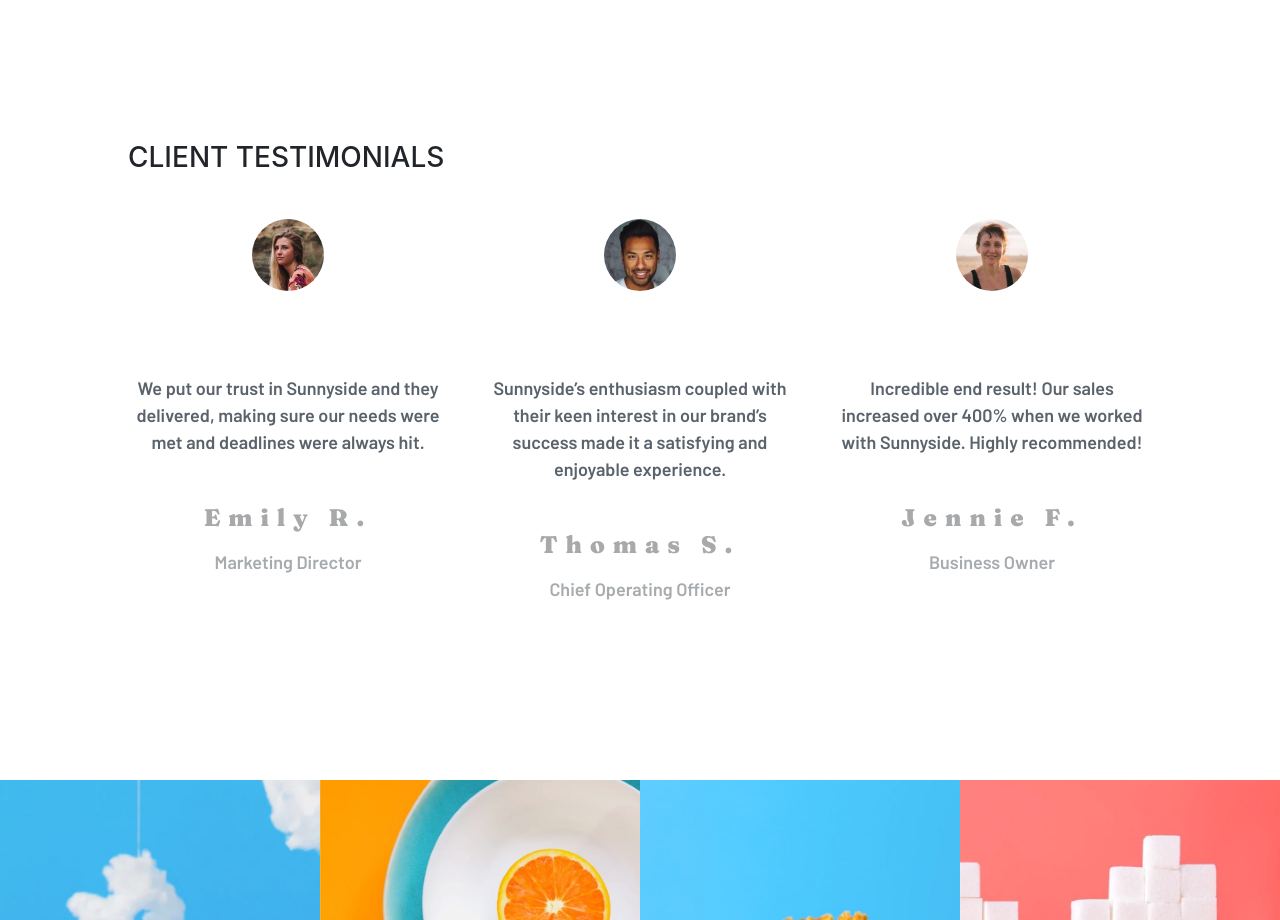
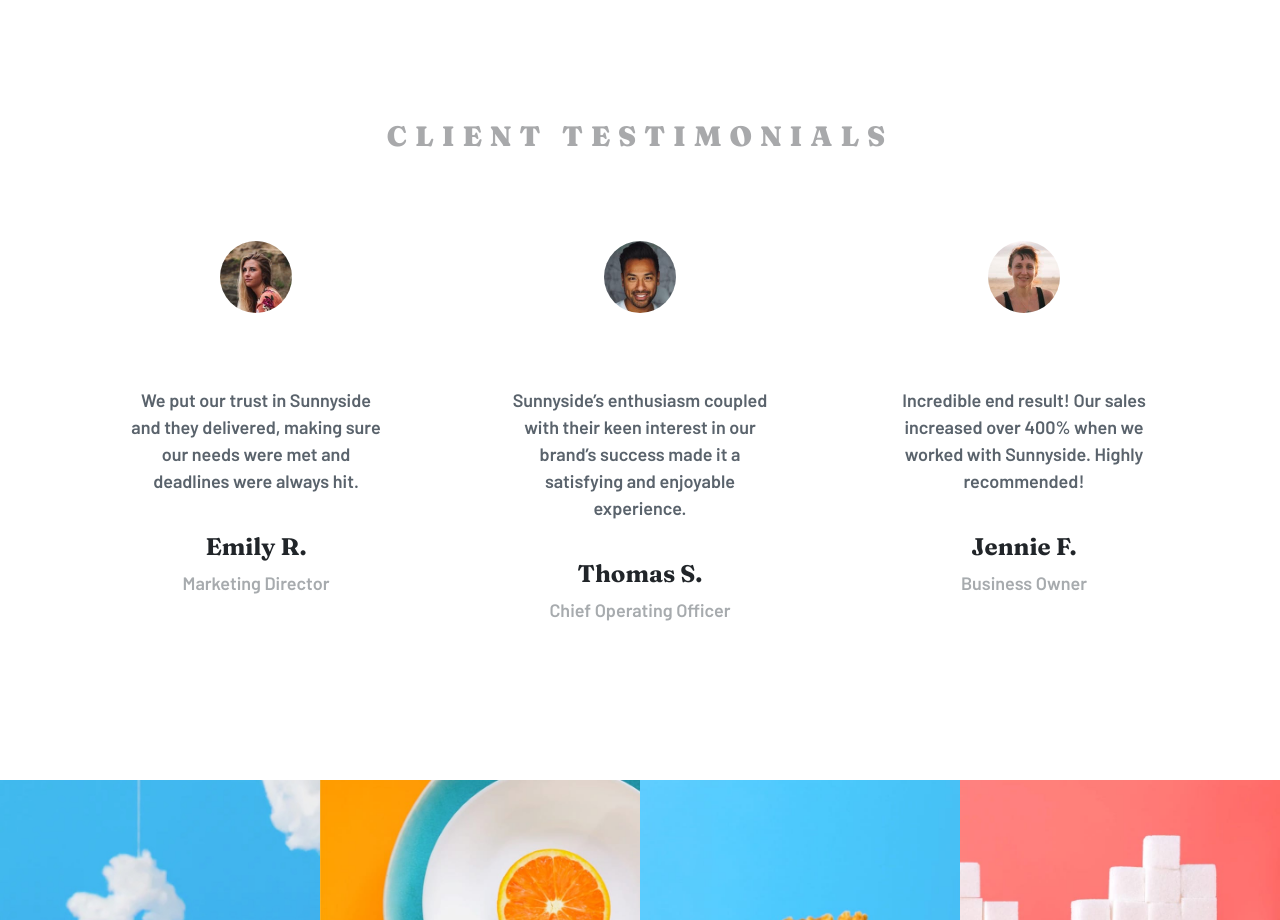
Before and after one commit to ratan17/FEM--Sunnyside-landing-Page, a plain HTML site: page index.html in a window 1280 px wide. Shown: the part 2860-3780 px from the top of the page. Drawn offline with nearby package versions, Linux system fonts and the light colour scheme; a script that the page names is missing.

Commit message:
Update styles.css

```diff
--- a/styles.css
+++ b/styles.css
@@ -1,4 +1,4 @@
-.attribution { font-size: 18px; text-align: center; background-color: cyan; }
+.attribution { font-size: 18px; text-align: center; background-color: cyan;}
 .attribution a { color: hsl(198, 62%, 26%); }
 
 body{
@@ -195,7 +195,7 @@ section.testimonials{
 }
 
 
-.testimonials .testimonials-content h4{
+.testimonials .testimonials-content h3{
   font-family: 'Fraunces', sans-serif;
   font-weight: 900;
   letter-spacing: 0.5rem;
@@ -211,7 +211,7 @@ section.testimonials{
 }
 
 .testimonials .testimonials-content .testimonials-items{
-  max-width: 25vw;
+  max-width: 25%;
   text-align: center;
 }
 
@@ -227,7 +227,7 @@ section.testimonials{
   font-weight: 600;
 }
 
-.testimonials .testimonials-content .testimonials-items h5{
+.testimonials .testimonials-content .testimonials-items h4{
   font-family: 'Fraunces', sans-serif;
   font-weight: 700;
 }
```
